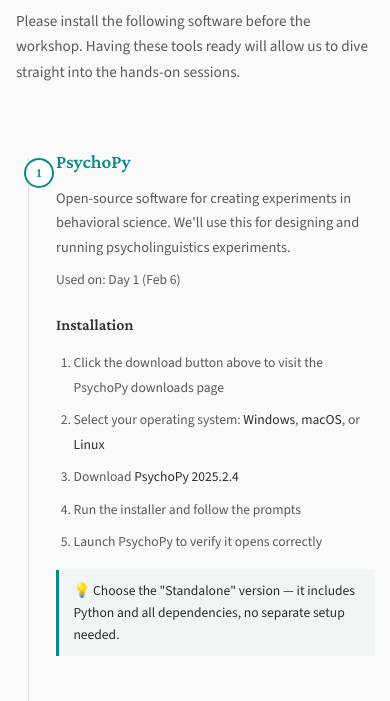
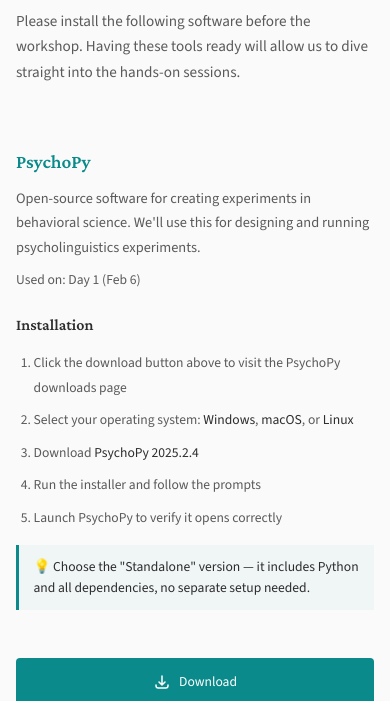
Before and after one commit to CogPsychLing-Lab/workshop-2026, a plain HTML site: page downloads.html in a window 390 px wide. Shown: the part 137-838 px from the top of the page. Drawn offline with nearby package versions, Linux system fonts and the light colour scheme.

Commit message:
Hide timeline on mobile for better responsive layout

```diff
--- a/downloads.html
+++ b/downloads.html
@@ -482,11 +482,11 @@
             }
 
             .software-grid {
-                padding-left: 2.5rem;
+                padding-left: 0;
             }
 
             .software-grid::before {
-                left: 0.75rem;
+                display: none;
             }
 
             .software-card {
@@ -494,10 +494,7 @@
             }
 
             .software-card::before {
-                left: -2rem;
-                width: 26px;
-                height: 26px;
-                font-size: 0.85rem;
+                display: none;
             }
 
             .software-info h3 {
```
